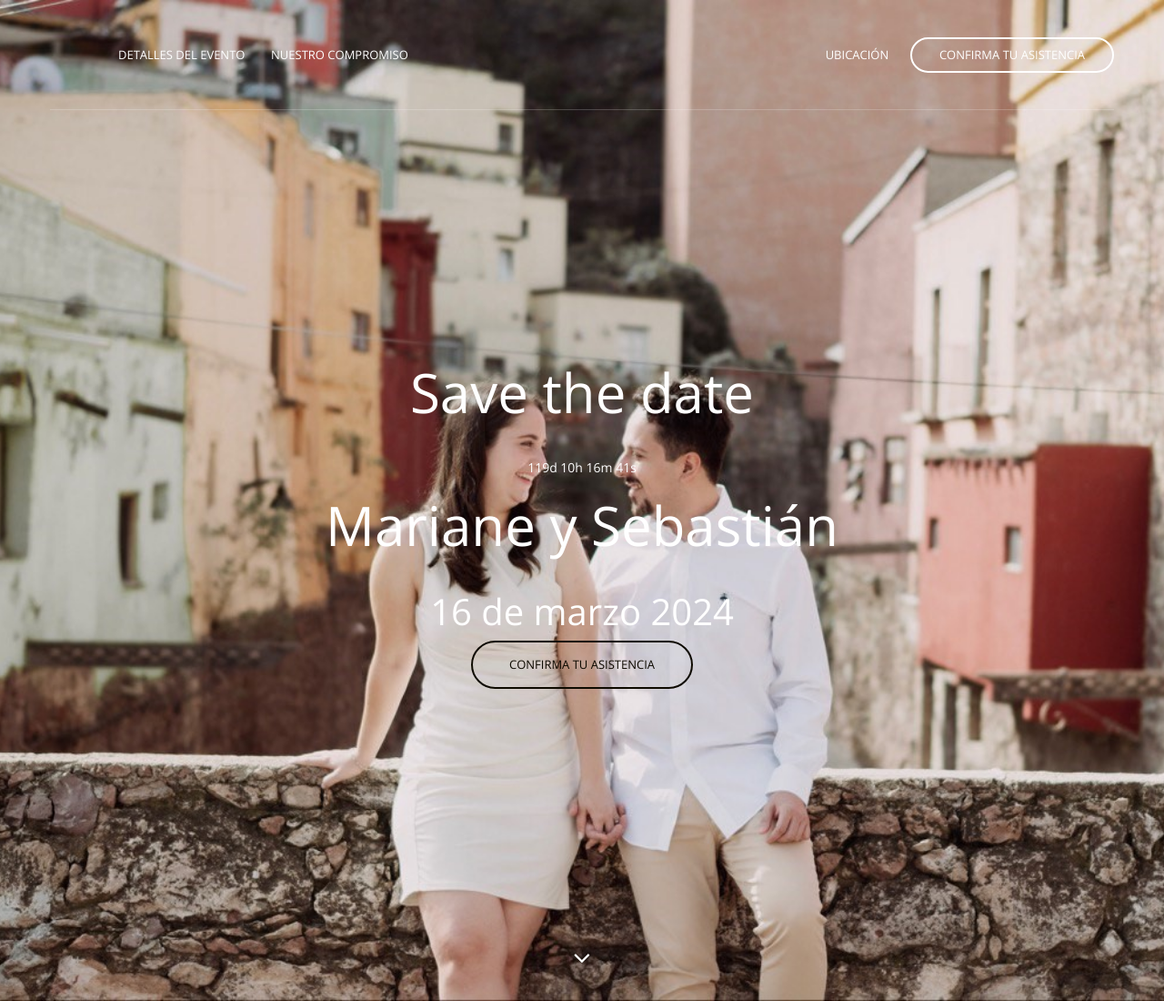
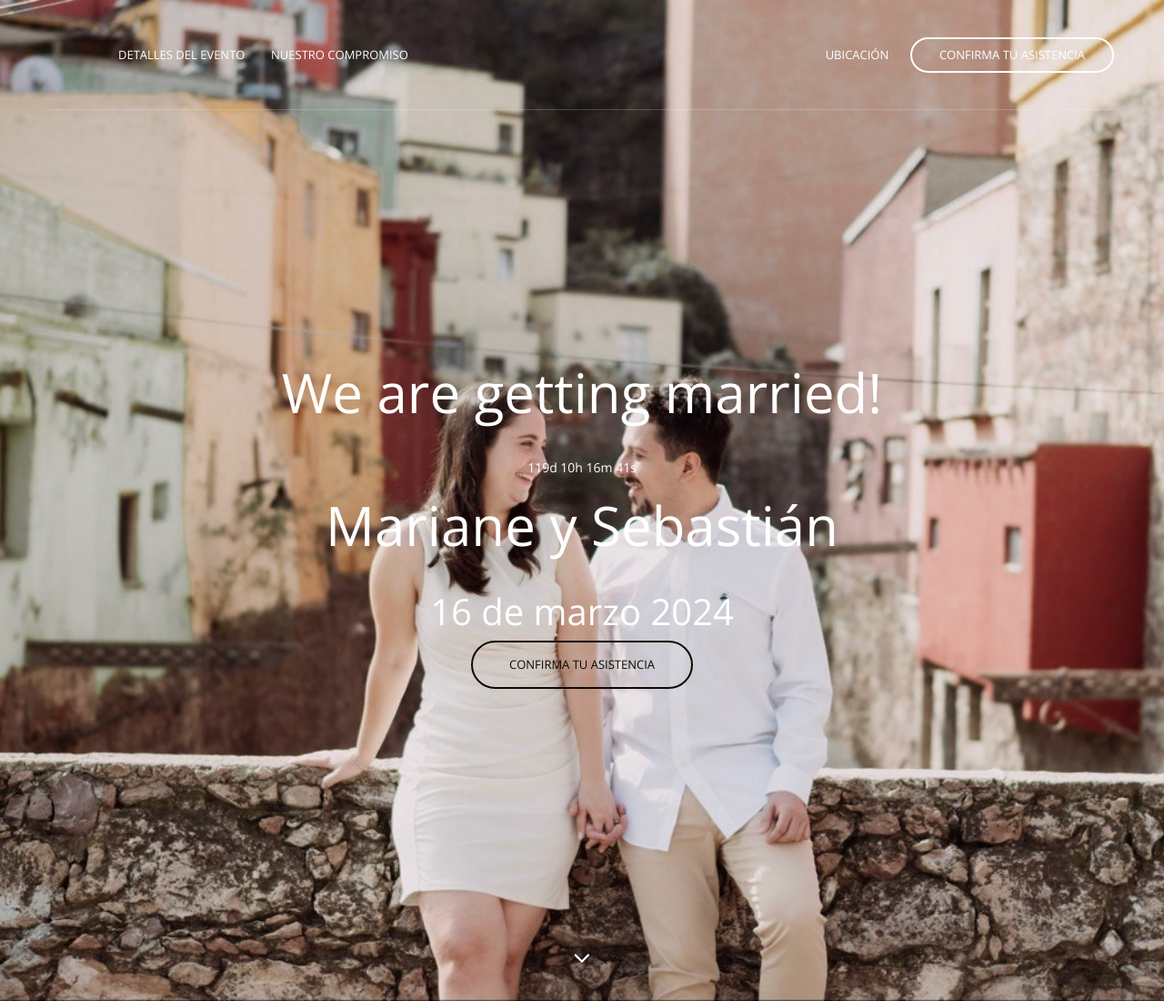
Before and after one commit to marianeysebastian/marianeysebastian.github.io, a website: page index.html in a window 1280 px wide. Shown: the top 1100 px of the page at 91% size. Drawn offline with nearby package versions, Linux system fonts and the light colour scheme; some packages are replaced by stand-ins of ours; files whose address does not match are found by name.

Commit message:
Changed title

```diff
--- a/index.html
+++ b/index.html
@@ -130,7 +130,7 @@
             <div class="row">
                 <div class="col-md-10 col-md-offset-1">
                     <div class="hero-content text-center">
-                        <h1>Save the date</h1>
+                        <h1>We are getting married!</h1>
                         <div id="countdown" style="color:white;" style="font-size: 2em;"></div>
                         <h1>Mariane y Sebastián</h1>
                         <h2 style="color:white;">
```
